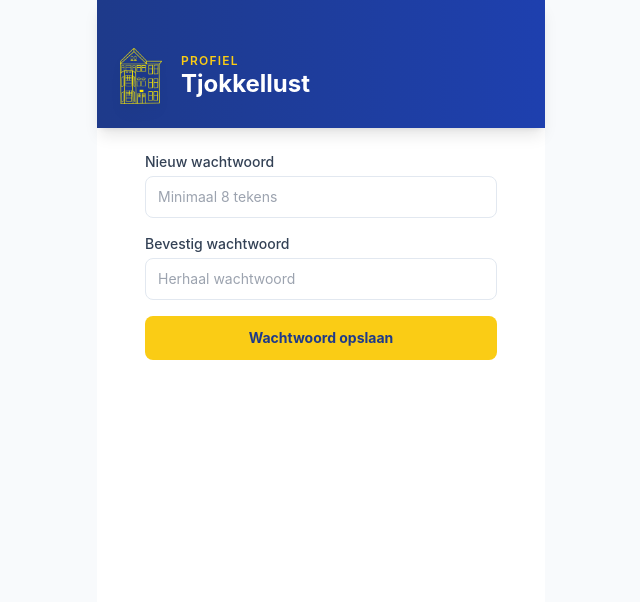
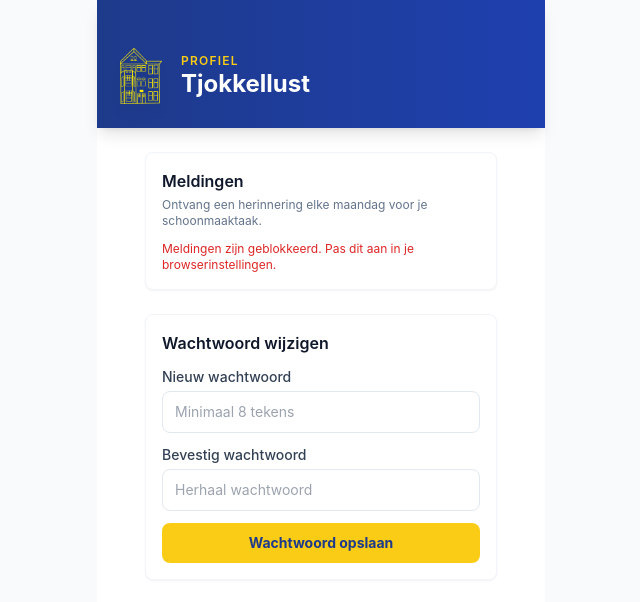
Before and after one commit to Elliot-Archer/vibehouse, a Next.js app: page /wachtwoord in a window 1280 px wide. Shown: the top 602 px of the page, without its empty margins (319-959 px from the left). Built offline with nearby package versions, Linux system fonts and the light colour scheme; no server answers.

Commit message:
Add notification opt-in button to profile page

```diff
--- a/src/app/wachtwoord/page.tsx
+++ b/src/app/wachtwoord/page.tsx
@@ -1,12 +1,21 @@
 'use client'
 
-import { useState } from 'react'
+import { useState, useEffect } from 'react'
 import { createClient } from '@supabase/supabase-js'
 
 const supabase = createClient(
   process.env.NEXT_PUBLIC_SUPABASE_URL!,
   process.env.NEXT_PUBLIC_SUPABASE_ANON_KEY!
 )
+
+function urlBase64ToUint8Array(base64String: string): Uint8Array {
+  const padding = '='.repeat((4 - (base64String.length % 4)) % 4)
+  const base64 = (base64String + padding).replace(/-/g, '+').replace(/_/g, '/')
+  const rawData = window.atob(base64)
+  const outputArray = new Uint8Array(rawData.length)
+  for (let i = 0; i < rawData.length; ++i) outputArray[i] = rawData.charCodeAt(i)
+  return outputArray
+}
 
 export default function WachtwoordPage() {
   const [password, setPassword] = useState('')
@@ -15,24 +24,61 @@ export default function WachtwoordPage() {
   const [success, setSuccess] = useState(false)
   const [error, setError] = useState('')
 
+  const [notifStatus, setNotifStatus] = useState<'unknown' | 'granted' | 'denied' | 'unsupported'>('unknown')
+  const [notifLoading, setNotifLoading] = useState(false)
+
+  useEffect(() => {
+    if (!('Notification' in window)) {
+      setNotifStatus('unsupported')
+    } else if (Notification.permission === 'granted') {
+      setNotifStatus('granted')
+    } else if (Notification.permission === 'denied') {
+      setNotifStatus('denied')
+    }
+  }, [])
+
+  async function handleEnableNotifications() {
+    setNotifLoading(true)
+    try {
+      const permission = await Notification.requestPermission()
+      if (permission !== 'granted') {
+        setNotifStatus('denied')
+        setNotifLoading(false)
+        return
+      }
+      setNotifStatus('granted')
+
+      const registration = await navigator.serviceWorker.ready
+      const vapidKey = (window as unknown as { __VAPID_PUBLIC_KEY__?: string }).__VAPID_PUBLIC_KEY__
+      if (!vapidKey) { setNotifLoading(false); return }
+
+      let subscription = await registration.pushManager.getSubscription()
+      if (!subscription) {
+        subscription = await registration.pushManager.subscribe({
+          userVisibleOnly: true,
+          applicationServerKey: urlBase64ToUint8Array(vapidKey).buffer as ArrayBuffer,
+        })
+      }
+
+      await fetch('/api/push/subscribe', {
+        method: 'POST',
+        headers: { 'Content-Type': 'application/json' },
+        body: JSON.stringify({ subscription: subscription.toJSON() }),
+      })
+    } catch (e) {
+      console.error(e)
+    }
+    setNotifLoading(false)
+  }
+
   async function handleSubmit(e: React.FormEvent) {
     e.preventDefault()
     setError('')
-    if (password !== confirm) {
-      setError('Wachtwoorden komen niet overeen')
-      return
-    }
-    if (password.length < 8) {
-      setError('Wachtwoord moet minimaal 8 tekens zijn')
-      return
-    }
+    if (password !== confirm) { setError('Wachtwoorden komen niet overeen'); return }
+    if (password.length < 8) { setError('Wachtwoord moet minimaal 8 tekens zijn'); return }
     setLoading(true)
     const { error } = await supabase.auth.updateUser({ password })
-    if (error) {
-      setError(error.message)
-    } else {
-      setSuccess(true)
-    }
+    if (error) { setError(error.message) } else { setSuccess(true) }
     setLoading(false)
   }
 
@@ -48,21 +94,47 @@ export default function WachtwoordPage() {
         </div>
       </header>
 
-    <div className="px-4 pt-6 pb-8 max-w-sm mx-auto w-full">
+      <div className="px-4 pt-6 pb-8 max-w-sm mx-auto w-full space-y-6">
 
+        {/* Notificaties */}
+        <div className="card">
+          <h2 className="font-semibold text-slate-900 mb-1">Meldingen</h2>
+          <p className="text-xs text-slate-500 mb-3">
+            Ontvang een herinnering elke maandag voor je schoonmaaktaak.
+          </p>
+          {notifStatus === 'unsupported' && (
+            <p className="text-xs text-slate-400">Niet ondersteund in deze browser. Voeg de app toe aan je thuisscherm op iOS.</p>
+          )}
+          {notifStatus === 'granted' && (
+            <div className="flex items-center gap-2 text-green-700 text-sm font-medium">
+              <span>✓</span><span>Meldingen ingeschakeld</span>
+            </div>
+          )}
+          {notifStatus === 'denied' && (
+            <p className="text-xs text-red-600">Meldingen zijn geblokkeerd. Pas dit aan in je browserinstellingen.</p>
+          )}
+          {notifStatus === 'unknown' && (
+            <button
+              onClick={handleEnableNotifications}
+              disabled={notifLoading}
+              className="w-full bg-primary-400 text-secondary-900 rounded-lg py-2.5 text-sm font-bold hover:bg-secondary-600 hover:text-white transition-colors disabled:opacity-50"
+            >
+              {notifLoading ? 'Bezig...' : '🔔 Meldingen inschakelen'}
+            </button>
+          )}
+        </div>
+
+        {/* Wachtwoord */}
+        <div className="card">
+          <h2 className="font-semibold text-slate-900 mb-3">Wachtwoord wijzigen</h2>
           {success ? (
             <div className="bg-green-50 border border-green-200 rounded-xl p-4 text-center">
               <p className="text-green-700 font-medium">✓ Wachtwoord gewijzigd!</p>
-          <a href="/schema" className="text-sm text-secondary-600 hover:underline mt-2 inline-block">
-            Terug naar schema
-          </a>
             </div>
           ) : (
-        <form onSubmit={handleSubmit} className="space-y-4">
+            <form onSubmit={handleSubmit} className="space-y-3">
               <div>
-            <label className="block text-sm font-medium text-slate-700 mb-1">
-              Nieuw wachtwoord
-            </label>
+                <label className="block text-sm font-medium text-slate-700 mb-1">Nieuw wachtwoord</label>
                 <input
                   type="password"
                   value={password}
@@ -74,9 +146,7 @@ export default function WachtwoordPage() {
                 />
               </div>
               <div>
-            <label className="block text-sm font-medium text-slate-700 mb-1">
-              Bevestig wachtwoord
-            </label>
+                <label className="block text-sm font-medium text-slate-700 mb-1">Bevestig wachtwoord</label>
                 <input
                   type="password"
                   value={confirm}
@@ -86,23 +156,23 @@ export default function WachtwoordPage() {
                   placeholder="Herhaal wachtwoord"
                 />
               </div>
-
               {error && (
                 <div className="bg-red-50 border border-red-200 rounded-lg p-3">
                   <p className="text-red-700 text-sm">{error}</p>
                 </div>
               )}
-
               <button
                 type="submit"
                 disabled={loading}
-            className="w-full bg-primary-400 text-secondary-900 rounded-lg py-3 text-sm font-bold hover:bg-secondary-600 hover:text-white transition-colors disabled:opacity-50"
+                className="w-full bg-primary-400 text-secondary-900 rounded-lg py-2.5 text-sm font-bold hover:bg-secondary-600 hover:text-white transition-colors disabled:opacity-50"
               >
                 {loading ? 'Bezig...' : 'Wachtwoord opslaan'}
               </button>
             </form>
           )}
         </div>
+
+      </div>
     </div>
   )
 }
```
Lines whose indentation alone changed are shown as unchanged.
